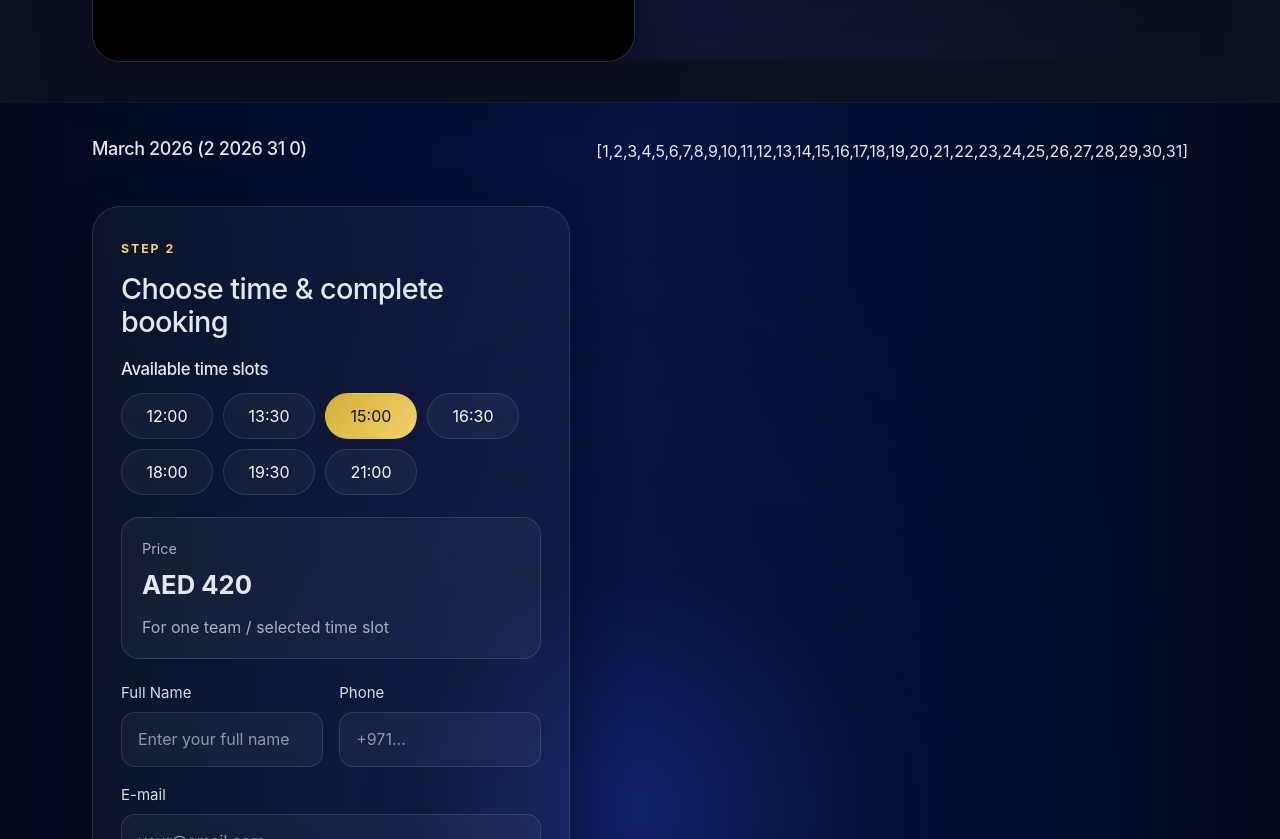
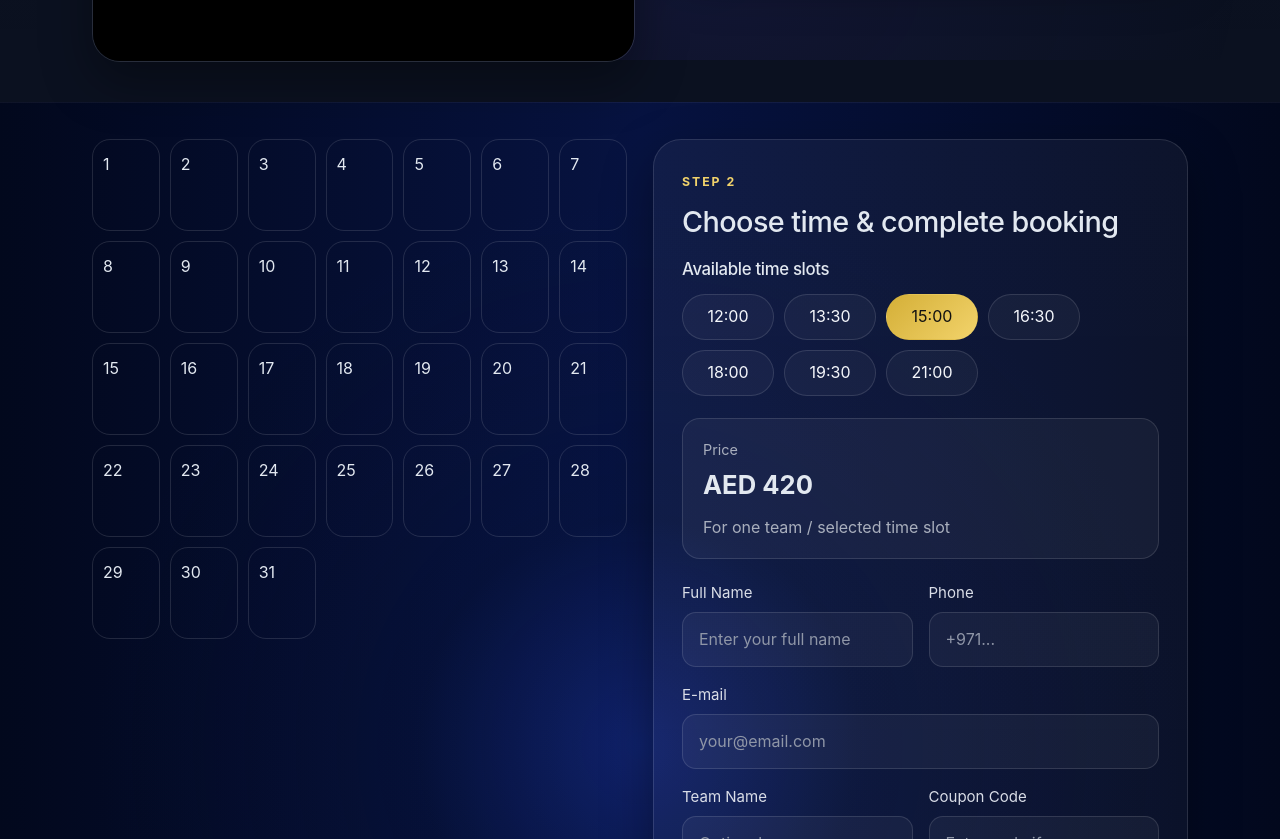
Before and after one commit to kiumars609/escape-finder, a React (Vite) app: page /room/1 in a window 1280 px wide. Shown: the part 740-1579 px from the top of the page. Built offline with nearby package versions, Linux system fonts and the light colour scheme.

Commit message:
Edit calendar

```diff
--- a/src/Pages/Room/Booking/Calendar/Calendar.jsx
+++ b/src/Pages/Room/Booking/Calendar/Calendar.jsx
@@ -13,20 +13,31 @@ export default function Calendar() {
     days.push(day);
   }
 
-  const emptydays = [];
+  const emptyDays = [];
   for (let i = 0; i < firstDayOfMonth; i++) {
-    emptydays.push(null);
+    emptyDays.push(null);
   }
 
-  console.log(currentDate);
+  const calendarDays = [...emptyDays, ...days];
+
+  const gridCalendar = calendarDays.map((day, index) => {
+    return (
+      <div key={index} className="calendar-day">
+        {day !== null ? day : ""}
+      </div>
+    );
+  });
 
   return (
     <>
-      <h3>
+      {/* <h3>
         March 2026 (
         {month + " " + year + " " + daysInMonth + " " + firstDayOfMonth})
       </h3>
-      <p>{JSON.stringify(days)}</p>
+      <p>{JSON.stringify(emptyDays)}</p>
+      <p>{JSON.stringify(days)}</p> */}
+
+      <div className="calendar-grid">{gridCalendar}</div>
 
       {/* <div className="calendar-card">
         <div className="section-head">
```
